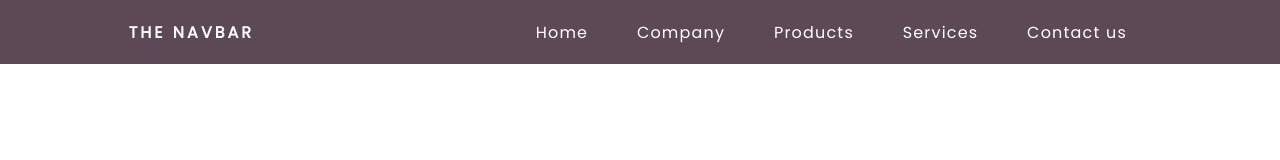
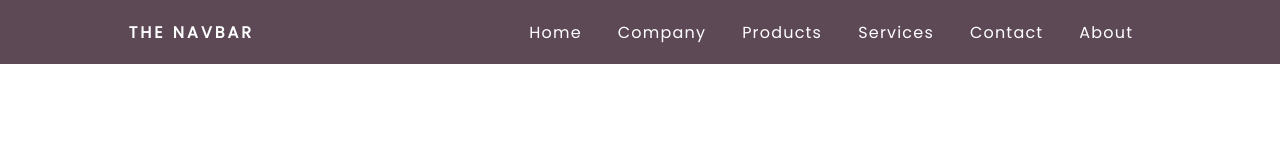
Before and after one commit to techyvino/Responsive-Navbar, a plain HTML site: page index.html in a window 1280 px wide. Drawn offline with Linux system fonts and the light colour scheme.

Commit message:
menu update

```diff
--- a/index.html
+++ b/index.html
@@ -28,7 +28,10 @@
                 <a href="#">Services</a>
             </li>
             <li>
-                <a href="#">Contact us</a>
+                <a href="#">Contact</a>
+            </li>
+             <li>
+                <a href="#">About</a>
             </li>
         </ul>
         <div class="menu">
```
